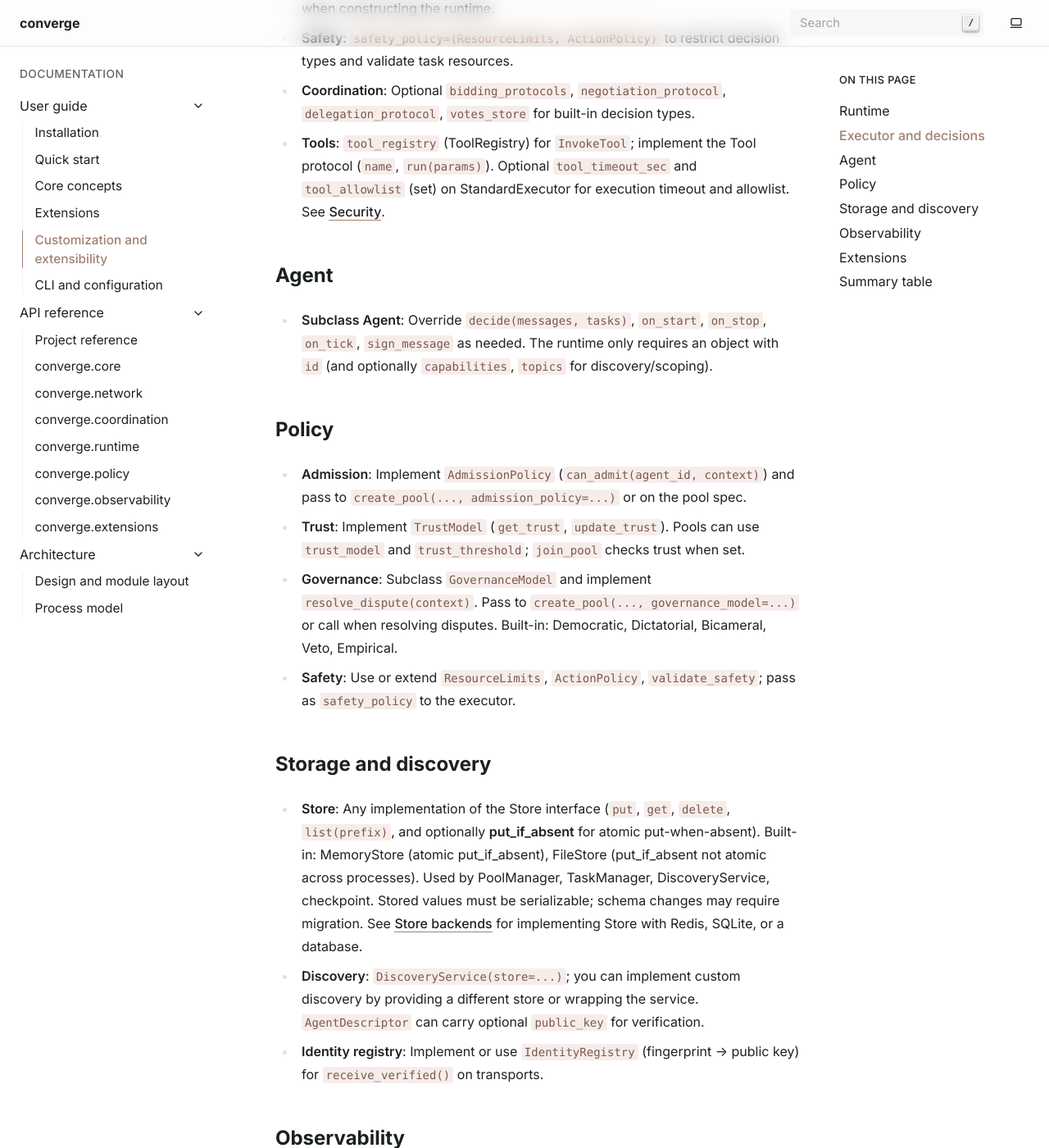
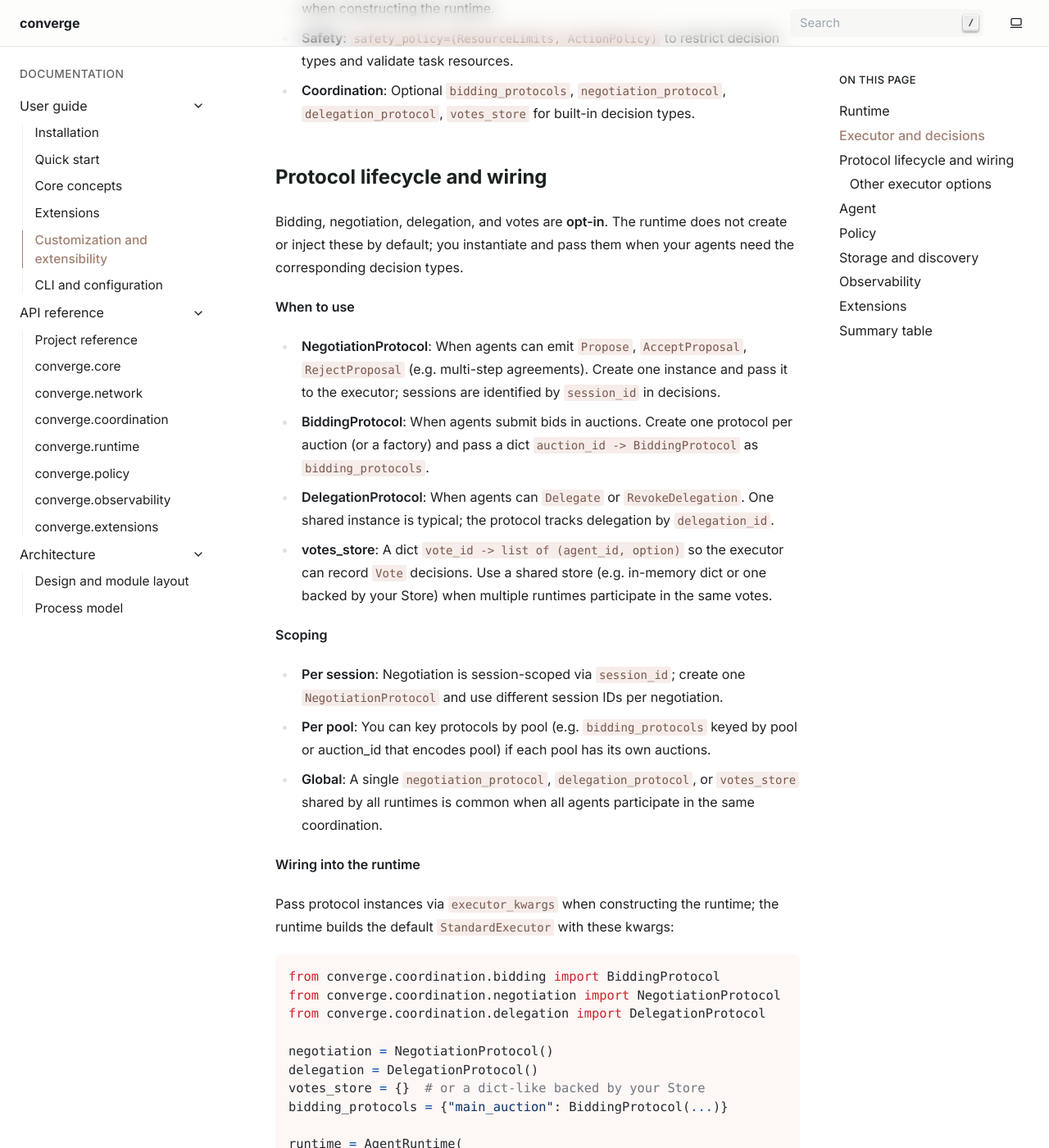
Before and after one commit to gsbm/converge, a Sphinx documentation site: the page built from docs/user_guide/customization.md, in a window 1280 px wide and 1400 px high, scrolled down 1264 px. Shown: the whole window at 82% size. Built offline with Sphinx 7.4.7, drawn with Linux system fonts in a browser that asks for light colours; some of the changed text lies outside the part shown.

Commit message:
Implement topics too runtime and coordination

````diff
--- a/docs/user_guide/customization.md
+++ b/docs/user_guide/customization.md
@@ -17,6 +17,56 @@ The framework is designed so that most components can be replaced or extended fo
 - **Custom decision types**: Define a new `Decision` subclass and register an async handler with `StandardExecutor(..., custom_handlers={MyDecision: my_async_handler})`. The handler receives the decision instance; run your logic and return. You can also pass `executor_kwargs={"custom_handlers": {...}}` when constructing the runtime.
 - **Safety**: `safety_policy=(ResourceLimits, ActionPolicy)` to restrict decision types and validate task resources.
 - **Coordination**: Optional `bidding_protocols`, `negotiation_protocol`, `delegation_protocol`, `votes_store` for built-in decision types.
+
+## Protocol lifecycle and wiring
+
+Bidding, negotiation, delegation, and votes are **opt-in**. The runtime does not create or inject these by default; you instantiate and pass them when your agents need the corresponding decision types.
+
+**When to use**
+
+- **NegotiationProtocol**: When agents can emit `Propose`, `AcceptProposal`, `RejectProposal` (e.g. multi-step agreements). Create one instance and pass it to the executor; sessions are identified by `session_id` in decisions.
+- **BiddingProtocol**: When agents submit bids in auctions. Create one protocol per auction (or a factory) and pass a dict `auction_id -> BiddingProtocol` as `bidding_protocols`.
+- **DelegationProtocol**: When agents can `Delegate` or `RevokeDelegation`. One shared instance is typical; the protocol tracks delegation by `delegation_id`.
+- **votes_store**: A dict `vote_id -> list of (agent_id, option)` so the executor can record `Vote` decisions. Use a shared store (e.g. in-memory dict or one backed by your Store) when multiple runtimes participate in the same votes.
+
+**Scoping**
+
+- **Per session**: Negotiation is session-scoped via `session_id`; create one `NegotiationProtocol` and use different session IDs per negotiation.
+- **Per pool**: You can key protocols by pool (e.g. `bidding_protocols` keyed by pool or auction_id that encodes pool) if each pool has its own auctions.
+- **Global**: A single `negotiation_protocol`, `delegation_protocol`, or `votes_store` shared by all runtimes is common when all agents participate in the same coordination.
+
+**Wiring into the runtime**
+
+Pass protocol instances via `executor_kwargs` when constructing the runtime; the runtime builds the default `StandardExecutor` with these kwargs:
+
+```python
+from converge.coordination.bidding import BiddingProtocol
+from converge.coordination.negotiation import NegotiationProtocol
+from converge.coordination.delegation import DelegationProtocol
+
+negotiation = NegotiationProtocol()
+delegation = DelegationProtocol()
+votes_store = {}  # or a dict-like backed by your Store
+bidding_protocols = {"main_auction": BiddingProtocol(...)}
+
+runtime = AgentRuntime(
+    agent=agent,
+    transport=transport,
+    task_manager=task_manager,
+    pool_manager=pool_manager,
+    executor_kwargs={
+        "negotiation_protocol": negotiation,
+        "delegation_protocol": delegation,
+        "votes_store": votes_store,
+        "bidding_protocols": bidding_protocols,
+    },
+)
+```
+
+Agents that emit `Propose`, `Vote`, `SubmitBid`, or `Delegate` will have those decisions executed only when the corresponding protocol or store is provided; otherwise the executor logs that the decision was ignored.
+
+### Other executor options
+
 - **Tools**: `tool_registry` (ToolRegistry) for `InvokeTool`; implement the Tool protocol (`name`, `run(params)`). Optional `tool_timeout_sec` and `tool_allowlist` (set) on StandardExecutor for execution timeout and allowlist. See [Security](../guides/security.md).
 
 ## Agent
````
Also changed, not shown: docs/api/coordination.md (+1 -1 lines), 4 other files.
